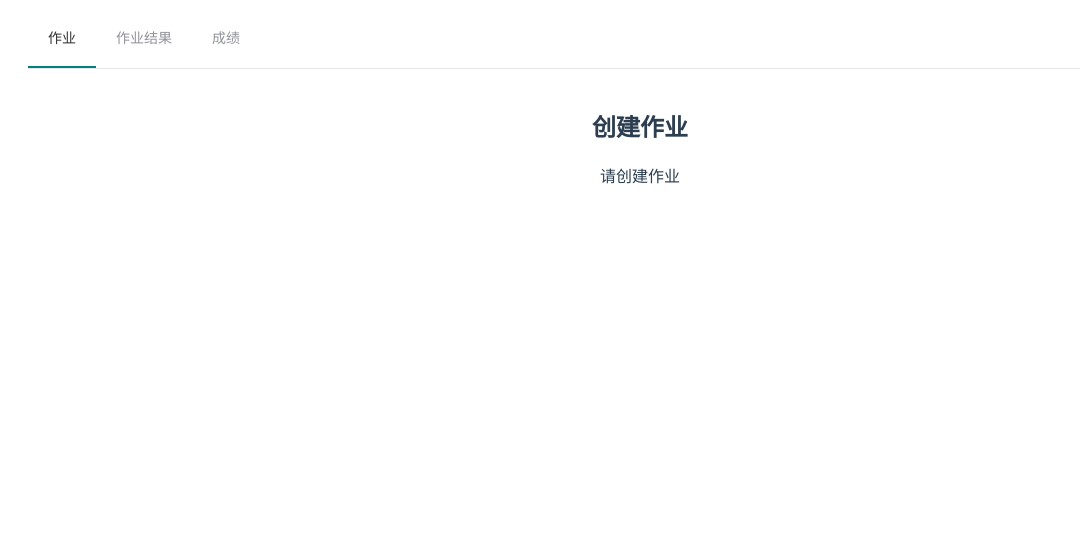
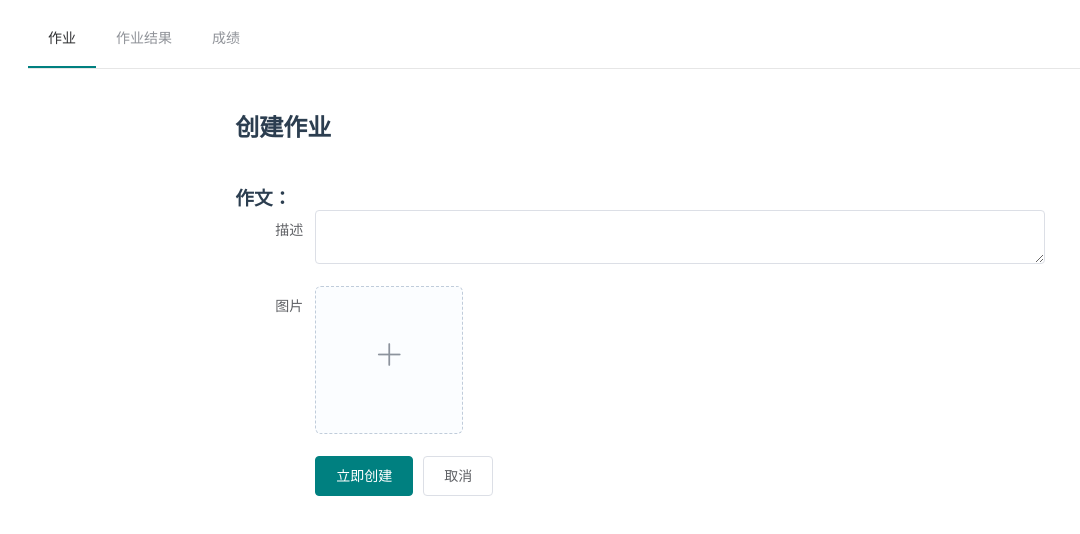
Before and after one commit to ztlsir/Homework-UI, a Vue app in the folder homework/: page / in a window 1280 px wide. Shown: the top 534 px of the page, without its empty margins (0-1080 px from the left). Built offline with nearby package versions, Linux system fonts and the light colour scheme.

Commit message:
add homework-create

```diff
--- a/homework/src/Homework.vue
+++ b/homework/src/Homework.vue
@@ -14,7 +14,11 @@
         </el-menu>
       </el-header>
       <el-main>
-        <component v-bind:is="currentTabComponent"></component>
+        <el-row :gutter="20">
+          <el-col :span="16" :offset="4">
+            <component v-bind:is="currentTabComponent"></component>
+          </el-col>
+        </el-row>
       </el-main>
     </el-container>
   </div>
@@ -49,7 +53,6 @@ export default {
   font-family: "Avenir", Helvetica, Arial, sans-serif;
   -webkit-font-smoothing: antialiased;
   -moz-osx-font-smoothing: grayscale;
-  text-align: center;
   color: #2c3e50;
 }
 </style>
--- a/homework/src/components/homework/Create.vue
+++ b/homework/src/components/homework/Create.vue
@@ -1,17 +1,73 @@
 <template>
   <div>
     <h1>创建作业</h1>
-    <p>
-      请创建作业
-    </p>
-
+    <h3>作文：</h3>
+    <el-form ref="form" :model="form" label-width="80px">
+      <el-form-item label="描述">
+        <el-input type="textarea" v-model="form.description"></el-input>
+      </el-form-item>
+      <el-form-item label="图片">
+        <el-upload
+          action="#"
+          :multiple="false"
+          list-type="picture-card"
+          :auto-upload="false"
+          :limit="1"
+          :file-list="fileList"
+        >
+          <i slot="default" class="el-icon-plus"></i>
+          <div slot="file" slot-scope="{file}">
+            <img class="el-upload-list__item-thumbnail" :src="file.url" alt />
+            <span class="el-upload-list__item-actions">
+              <span class="el-upload-list__item-preview" @click="handlePictureCardPreview(file)">
+                <i class="el-icon-zoom-in"></i>
+              </span>
+              <span v-if="!disabled" class="el-upload-list__item-delete" @click="handleRemove()">
+                <i class="el-icon-delete"></i>
+              </span>
+            </span>
+          </div>
+        </el-upload>
+        <el-dialog :visible.sync="dialogVisible">
+          <img width="100%" :src="dialogImageUrl" alt />
+        </el-dialog>
+      </el-form-item>
+      <el-form-item>
+        <el-button type="primary" @click="onSubmit">立即创建</el-button>
+        <el-button>取消</el-button>
+      </el-form-item>
+    </el-form>
   </div>
 </template>
 
 <script>
 export default {
-  name: 'Create'
-}
+  name: "Create",
+  data() {
+    return {
+      dialogImageUrl: "",
+      dialogVisible: false,
+      disabled: false,
+      fileList: [],
+      form: {
+        description: "",
+        imagePath: ""
+      }
+    };
+  },
+  methods: {
+    handleRemove() {
+      this.fileList.pop();
+    },
+    handlePictureCardPreview(file) {
+      this.dialogImageUrl = file.url;
+      this.dialogVisible = true;
+    },
+    onSubmit() {
+      console.log("submit!");
+    }
+  }
+};
 </script>
 
 <!-- Add "scoped" attribute to limit CSS to this component only -->
```
